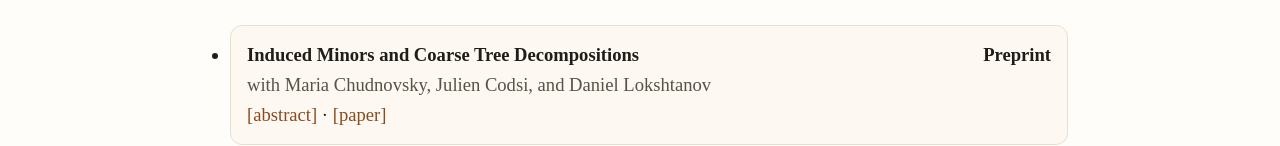
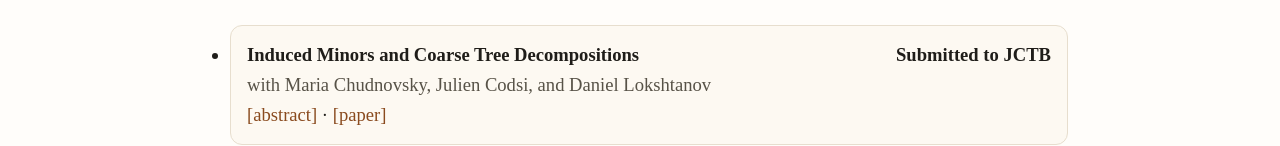
Before and after one commit to ajaykrishnan-es/ajaykrishnan-es.github.io, a plain HTML site: page publications/index.html in a window 1280 px wide. Shown: the part 261-407 px from the top of the page. Drawn offline with Linux system fonts and the light colour scheme; a web font is replaced by a local one.

Commit message:
Update publication venue to 'Submitted to JCTB'

```diff
--- a/publications/index.html
+++ b/publications/index.html
@@ -21,7 +21,7 @@
       <div class="pub-shell">
         <div class="pub-head">
         <strong>Induced Minors and Coarse Tree Decompositions</strong>
-        <em class="pub-venue">Preprint</em>
+        <em class="pub-venue">Submitted to JCTB</em>
         </div>
         <div class="pub-meta">
           <span class="pub-authors">with Maria Chudnovsky, Julien Codsi, and Daniel Lokshtanov</span>
```
